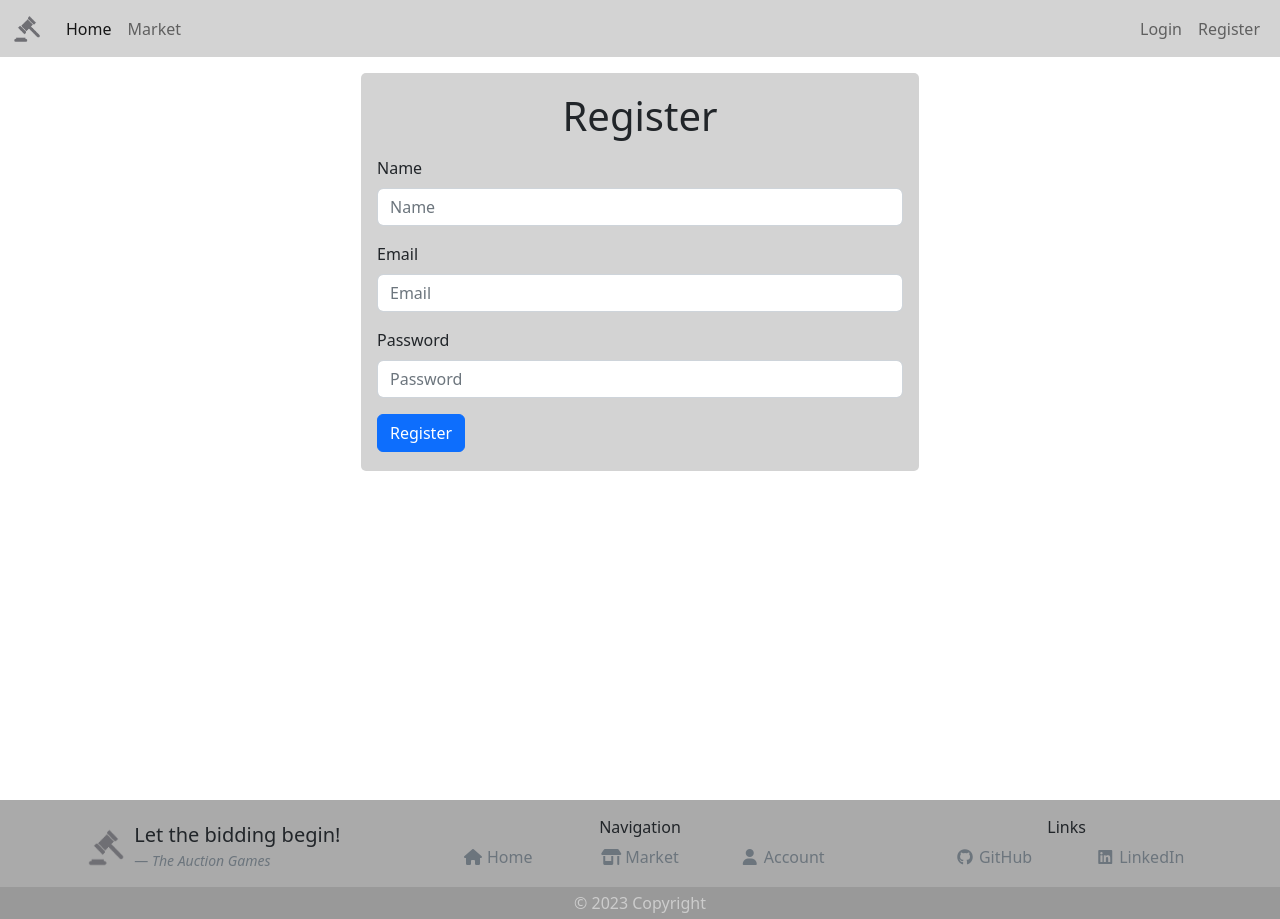
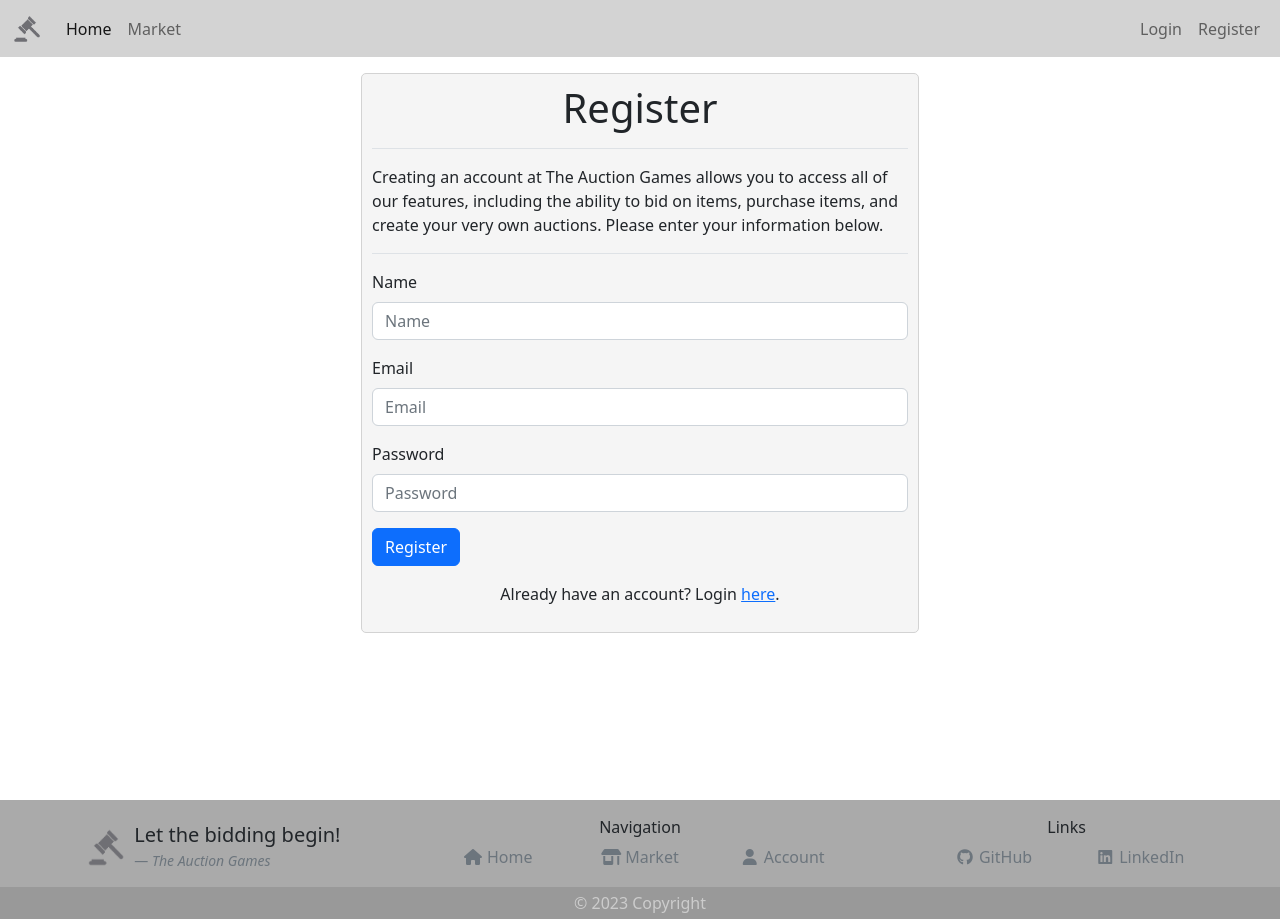
Before and after one commit to the-auction-games/auction-web-app, an Angular app: page /register in a window 1280 px wide. Built offline with nearby package versions, Linux system fonts and the light colour scheme.

Commit message:
Update login/register styles

```diff
--- a/src/app/login/login.component.html
+++ b/src/app/login/login.component.html
@@ -2,13 +2,18 @@
 <div class="container">
 
     <!-- Auto-adjusting div -->
-    <div class="col-sm-12 col-md-6 px-3 mt-3 mx-auto tag-container">
+    <div class="col-sm-12 col-md-6 tag-login-register">
 
         <!-- Display the login form -->
         <form [formGroup]="loginForm" (ngSubmit)="onSubmit()">
 
-            <div class="my-3">
+            <div>
                 <h1 class="display-6 text-center">Login</h1>
+                <div class="border-bottom my-3"></div>
+                <p>
+                    Welcome back to The Auction Games! Please enter your account credentials below.
+                </p>
+                <div class="border-bottom my-3"></div>
             </div>
 
             <div class="mb-3">
@@ -39,11 +44,15 @@
                 <button type="submit" class="btn btn-primary">Login</button>
             </div>
 
+            <!-- Display the error message if the login fails -->
+            <div *ngIf="invalidCredentials">
+                <p class="text-danger">Invalid credentials. Please try again.</p>
+            </div>
         </form>
 
-        <!-- Display the error message if the login fails -->
-        <div *ngIf="invalidCredentials">
-            <p class="text-danger">Invalid credentials. Please try again.</p>
+        <!-- Display the link to the registration page -->
+        <div class="my-3">
+            <p class="text-center">Don't have an account? Register <a routerLink="/register">here</a>.</p>
         </div>
     </div>
 </div>
--- a/src/app/register/register.component.html
+++ b/src/app/register/register.component.html
@@ -2,13 +2,20 @@
 <div class="container">
 
     <!-- Auto-adjusting div -->
-    <div class="col-sm-12 col-md-6 px-3 mt-3 mx-auto tag-container">
+    <div class="col-sm-12 col-md-6 tag-login-register">
 
         <!-- Display the login form -->
         <form [formGroup]="registerForm" (ngSubmit)="onSubmit()">
 
-            <div class="my-3">
+            <div>
                 <h1 class="display-6 text-center">Register</h1>
+                <div class="border-bottom my-3"></div>
+                <p>
+                    Creating an account at The Auction Games allows you to access all of our features, including the
+                    ability to bid on items, purchase items, and create your very own auctions. Please enter your
+                    information below.
+                </p>
+                <div class="border-bottom my-3"></div>
             </div>
 
             <div class="mb-3">
@@ -49,11 +56,17 @@
                 <!-- Submit the form -->
                 <button type="submit" class="btn btn-primary">Register</button>
             </div>
+
+            <!-- Display the error message if the login fails -->
+            <div *ngIf="accountExists">
+                <p class="text-danger">An account already exists with that email.</p>
+            </div>
         </form>
 
-        <!-- Display the error message if the login fails -->
-        <div *ngIf="accountExists">
-            <p class="text-danger">An account already exists with that email.</p>
+        <!-- Display the link to the login page -->
+        <div class="my-3">
+            <p class="text-center">Already have an account? Login <a routerLink="/login">here</a>.</p>
         </div>
+
     </div>
 </div>
--- a/src/styles.css
+++ b/src/styles.css
@@ -3,6 +3,7 @@ body {
     padding: 0;
     box-sizing: border-box;
     height: 100vh;
+    word-break: break-word;
 }
 
 .tag-container {
@@ -20,6 +21,14 @@ body {
     color: rgba(255, 255, 255, 0.5);
 }
 
+.tag-login-register {
+    margin: 1rem auto;
+    padding: 10px;
+
+    border: 1px solid lightgray;
+    border-radius: 5px;
+    background-color: whitesmoke;
+}
 
 /* Card */
 .tag-card {
@@ -35,7 +44,6 @@ body {
 .tag-card:hover {
     transform: scale(1.015);
 }
-
 
 /* Card header */
 .tag-card-header {
```
